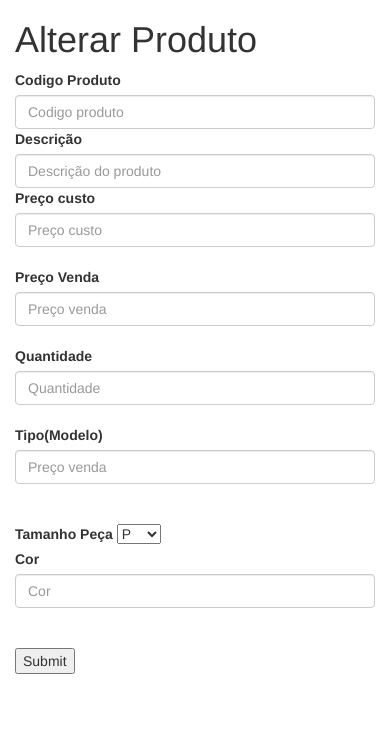
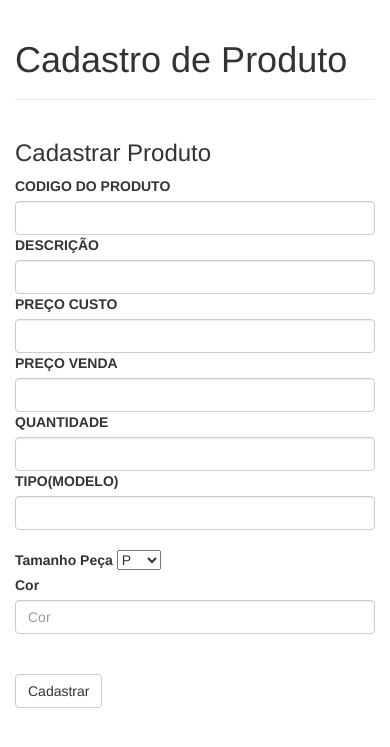
Before and after one commit to leleors07/CONTROLE-DE-ESTOQUE, a PHP site: page /alterardate.php in a window 390 px wide. Shown: the top 747 px of the page. Run offline with PHP 8.4, Linux system fonts and the light colour scheme; data that the repository does not hold is empty.

Commit message:
Responsivel

```diff
--- a/alterardate.php
+++ b/alterardate.php
@@ -3,51 +3,53 @@
     <head>
         <meta name="charset" content="utf-8" />
 		<meta name = "viewport" content = "width=device-width, initial-scale=1.0" />
-         <title>Cad_Fornecedores</title>
+         <title>Cad_Produto</title>
 		 <link href="css/bootstrap.min.css" rel="stylesheet" type="text/css" />
 		 <script type="text/javascript" src="js/jquery-3.3.1.min.js"></script>
          <script type="text/javascript" src="js/bootstrap.min.js"></script>
     </head>
     <body>
+	<body>
 
-               <div class="container">
-              <div class="form-group mb-3">
- </head>
-  <body>
-	<h1> Alterar Produto </h1>
-  	<form action="alterar.php" method="GET">
-		<div class="form-group mb-3">
+				<div class="container">
+				<div class="page-header">
+				<h1>Cadastro de Produto</h1>
+				</div>
+				<div class="row">
+				<div class="col-sm-8">
+				<h3>Cadastrar Produto</h3>
+				<form>
 
-	<div class="box3">
-			<label>Codigo Produto</label>
-			<input type="NUMBER"  class="form-control" name="codigopd" placeholder="Codigo produto" required="" value="<?php echo $codigopd ['codigopd']; ?>"<br>
+				<div class="form-group">
+				   <label for="codigodoproduto">CODIGO DO PRODUTO</label>
+				   <input type="number" class="form-control" id="codigo_do_produto"
+				   </div>
 
-	</div>
-	<div class="box2">
-			<label>Descrição</label>
-			<input type="text"  class="form-control" name="descricao" placeholder="Descrição do produto" required=""
+				   <div class="form-group">
+				   <label for="descricao">DESCRIÇÃO</label>
+				   <input type="text" class="form-control" id="descricao"
+				   </div>
 
-	</div>
-	<div class="box">
-			<label>Preço custo</label>
-			<input id="preco_custo" type="NUMBER"  class="form-control" name="preco_custo" placeholder="Preço custo" required=""><br>
+				   <div class="form-group">
+				   <label for="precocusto">PREÇO CUSTO</label>
+				   <input type="number" class="form-control" id="preco_custo"
+				   </div>
 
-	</div>
-	<div class="box2">
-			<label>Preço Venda</label>
-			<input id="preco_venda" type="NUMBER"  class="form-control" name="preco_venda" placeholder="Preço venda" required=""><br>
+				   <div class="form-group">
+				   <label for="preco_venda">PREÇO VENDA</label>
+				   <input type="number" class="form-control" id="preco_venda"
+				   </div>
 
-	</div>
+				   <div class="form-group">
+				   <label for="comercial">QUANTIDADE</label>
+				   <input type="number" class="form-control" id="comercial"
+				   </div>
 
-	</div>
-	<div class="box2">
-			<label>Quantidade</label>
-			<input id="qtd_pd" type="NUMBER" class="form-control" name="qtd_pd" placeholder="Quantidade" required=""><br>
-	</div>
-	<div class="box">
-			<label>Tipo(Modelo)</label>
-			<input type="tetx" class="form-control" name="tipo" placeholder="Preço venda" required=""><br>
-			<div class="box2">
+				   <div class="form-group">
+				   <label for="tipomodelo">TIPO(MODELO)</label>
+				   <input type="text" class="form-control" id="tipomodelo"
+				   </div>
+				   <div class="box2">
 		<br>
 			<label> Tamanho Peça </label>
 			<select name="tamanhopd">
@@ -64,9 +66,8 @@
 
 			<br>
 	</div>
-	</div>
-    <input type="submit" name="cadastrar">
 
-</form>
- </body>
-</html>
+
+				   <button type="submit" class="btn btn-default">Cadastrar</button>
+			   </form>
+			   <div class="form-group mb-3">
```
Also changed, not shown: cadastrarconsulta.php (deleted, +0 -78 lines), estilo.css (added, +18 -0 lines), telaprincipal.php (+6 -5 lines), imagem/Image.svg (added), imagem/WhatsApp Image 2019-04-30 at 11.56.15.jpeg (deleted), stilo.css (added).
